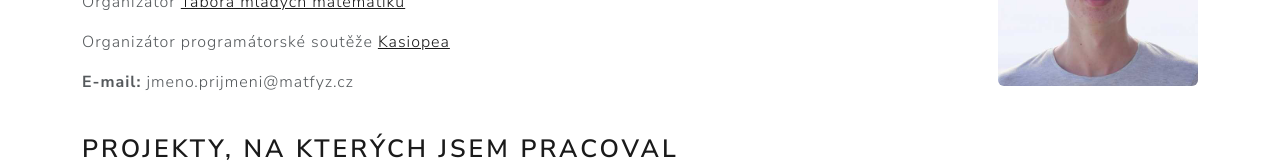
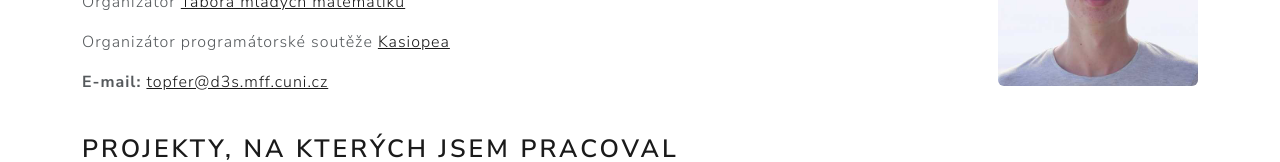
Before and after one commit to Mnaukal/michal-topfer, a Next.js app: page / in a window 1280 px wide. Shown: the part 206-368 px from the top of the page. Built offline with nearby package versions, Linux system fonts and the light colour scheme.

Commit message:
Add Email component

```diff
--- /dev/null
+++ b/components/email.tsx
@@ -0,0 +1,20 @@
+import {useEffect, useState} from "react";
+
+export default function Email() {
+    const [email, setEmail] = useState('')
+
+    useEffect(() => {
+        const timeout = setTimeout(() => {
+            setEmail("topfer@d3s.mff.cuni.cz")
+        }, 1000)
+
+        return () => clearTimeout(timeout)
+    }, [])
+
+    if (email !== '')
+        return <a id="mail" href={`mailto:${email}`}>{email}</a>
+
+    return (
+        <a id="mail">jmeno.prijmeni@matfyz.cz</a>
+    )
+}
--- a/pages/index.tsx
+++ b/pages/index.tsx
@@ -1,5 +1,6 @@
 import Head from 'next/head'
 import Navigation from "@/components/navigation";
+import Email from "@/components/email";
 
 export default function Index() {
   return (
@@ -28,7 +29,7 @@ export default function Index() {
             <p>
               Organizátor programátorské soutěže <a href="https://kasiopea.matfyz.cz">Kasiopea</a>
             </p>
-            <p><b>E-mail:</b> <a id="mail">jmeno.prijmeni@matfyz.cz</a></p>
+            <p><b>E-mail:</b> <Email/></p>
         </section>
 
         <section className="mt-4">
```
